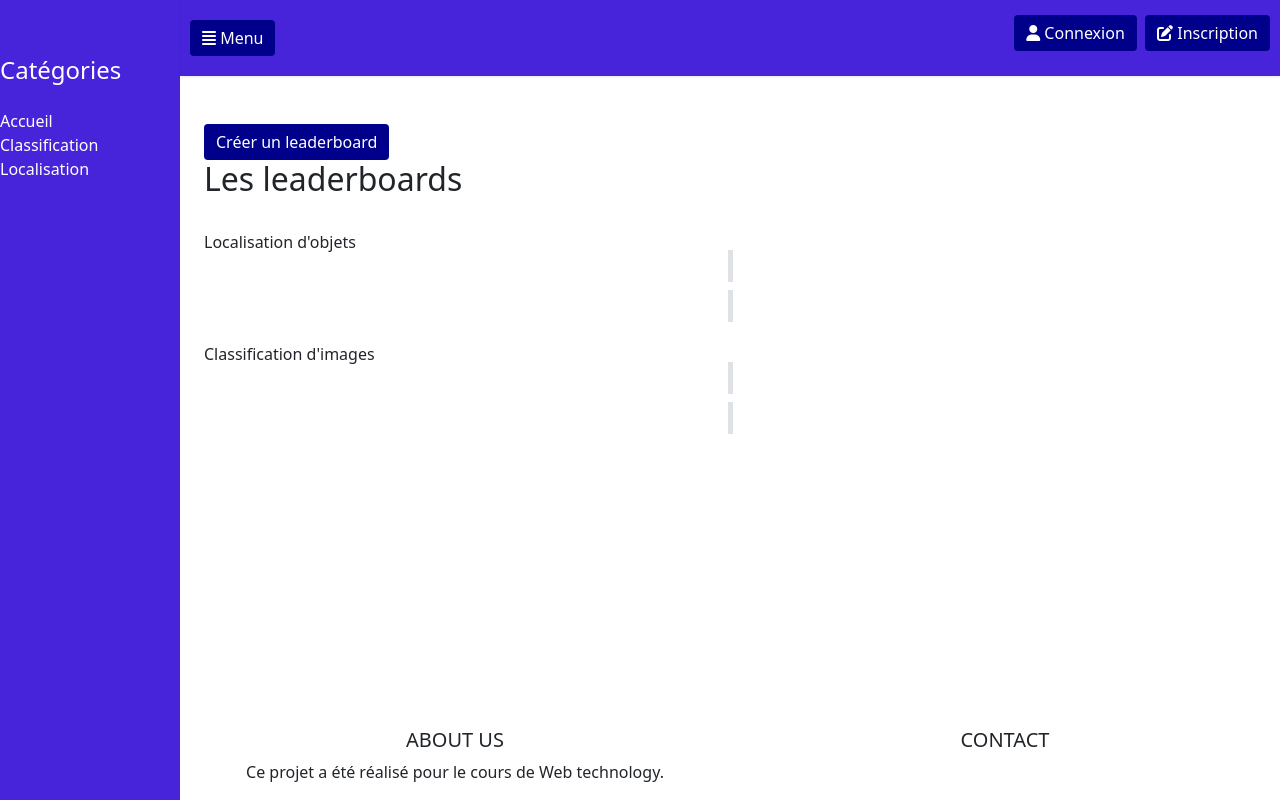
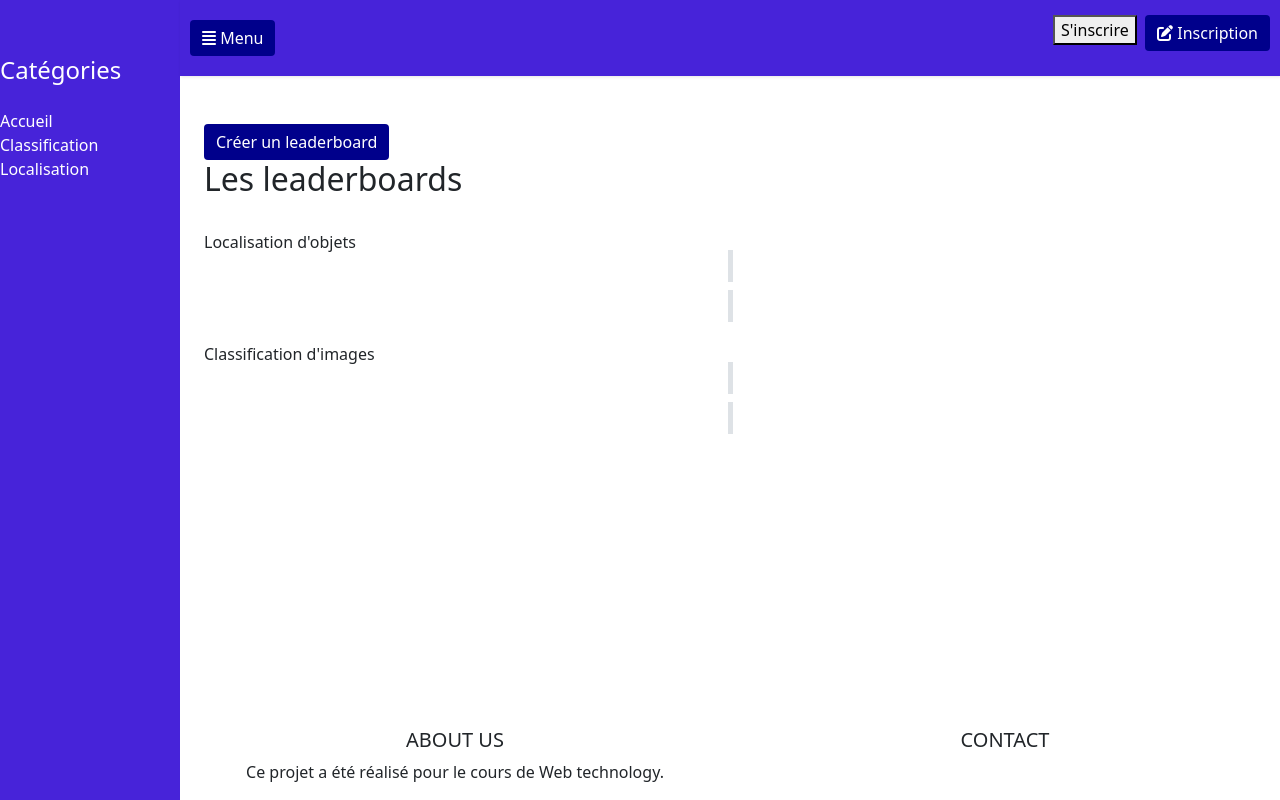
Before and after one commit to GuillaumeKerckhofs/Projet-webTechno, a Django app: page /home/ in a window 1280 px wide. Run offline with Django 3.2, Linux system fonts and the light colour scheme; some libraries are stand-ins or nearby versions.

Commit message:
redirection after register

```diff
--- a/leaderboard/gui/views.py
+++ b/leaderboard/gui/views.py
@@ -14,7 +14,7 @@
 			user = form.save()
 			login(request, user)
 			messages.success(request, "Inscription réussi." )
-			return redirect("main:home")
+			return redirect("/home")
 		messages.error(request, "Unsuccessful registration. Invalid information.")
 	form = NewUserForm()
 	return render(request=request, template_name='gui/HTML/register.html', context={"register_form":form})
--- a/leaderboard/templates/gui/HTML/Home.html
+++ b/leaderboard/templates/gui/HTML/Home.html
@@ -53,10 +53,7 @@
                 <ul class="nav navbar-nav ml-auto">
                     <h2>&nbsp;</h2>
                     <div id="buttonConnexion">
-                        <button type="button" class="btn btn-primary" data-bs-toggle="modal" data-bs-target="#loginModal" >
-                            <i class="fa fa-user"></i>
-                            <span>Connexion</span>
-                        </button>
+                        <a href="/register"><button>S'inscrire</button></a>
                     </div>
                     <h2>&nbsp;</h2>
                     <div id="buttonInscription">
```
Also changed, not shown: leaderboard/db.sqlite3.
